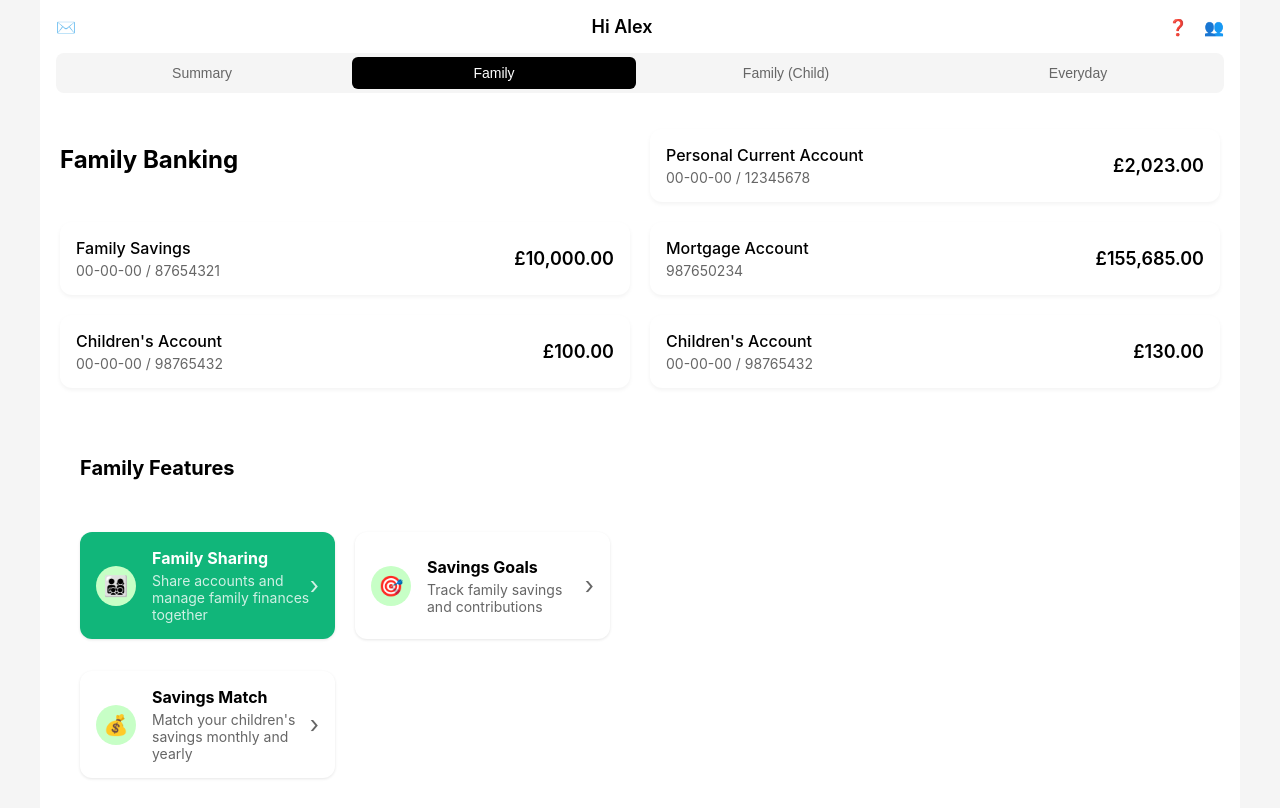
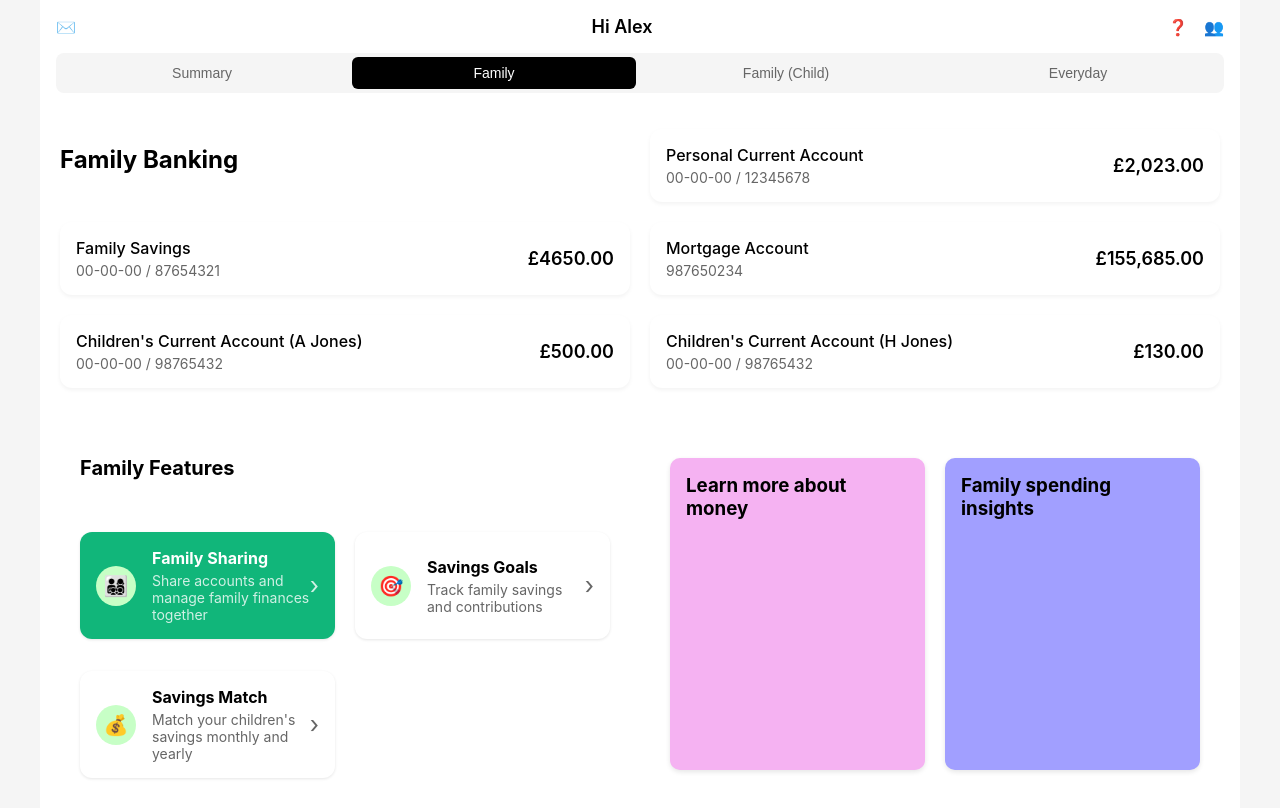
Before and after one commit to OsmanAli20/Quantum-Drift, a React (Create React App) app: page /familyparent in a window 1280 px wide. Built offline with nearby package versions, Linux system fonts and the light colour scheme.

Commit message:
Adding bottom components

```diff
--- a/src/pages/familyParent.jsx
+++ b/src/pages/familyParent.jsx
@@ -39,7 +39,7 @@ function FamilyParent() {
             <span className="account-name">Family Savings</span>
             <span className="account-number">00-00-00 / 87654321</span>
           </div>
-          <span className="account-balance">£10,000.00</span>
+          <span className="account-balance">£4650.00</span>
         </div>
 
         <div className="account-card">
@@ -52,15 +52,15 @@ function FamilyParent() {
 
         <div className="account-card">
           <div className="account-details">
-            <span className="account-name">Children's Account</span>
+            <span className="account-name">Children's Current Account (A Jones)</span>
             <span className="account-number">00-00-00 / 98765432</span>
           </div>
-          <span className="account-balance">£100.00</span>
+          <span className="account-balance">£500.00</span>
         </div>
 
         <div className="account-card">
           <div className="account-details">
-            <span className="account-name">Children's Account</span>
+            <span className="account-name">Children's Current Account (H Jones)</span>
             <span className="account-number">00-00-00 / 98765432</span>
           </div>
           <span className="account-balance">£130.00</span>
@@ -95,9 +95,20 @@ function FamilyParent() {
             <span className="chevron">›</span>
           </div>
         </section>
+
+        <section className="bottom-cards">
+          <div className="card shared-pot-card">
+            <h3>Learn more about money</h3>
+          </div>
+
+          <div className="card child-pot-card">
+            <h3>Family spending insights</h3>
+          </div>
+        </section>
+
       </main>
     </div>
   );
-}
+};
 
 export default FamilyParent;
--- a/src/pages/familySharing.jsx
+++ b/src/pages/familySharing.jsx
@@ -9,6 +9,7 @@ function FamilySharing() {
     <div className="bank-app">
       <header className="app-header">
         <div className="header-icons">
+        <button className="back-button" onClick={() => navigate(-1)}>←</button>
           <span className="icon">✉️</span>
           <span className="greeting">Hi Alex</span>
           <div className="right-icons">
@@ -36,7 +37,7 @@ function FamilySharing() {
         <h2>Family Pots</h2>
         <div className="account-card">
           <div className="account-details">
-            <span className="account-name">Children's Pot</span>
+            <span className="account-name">Children's Pot (A Jones)</span>
             <span className="account-number">Total Contributions</span>
           </div>
           <span className="account-balance">£50.00</span>
@@ -44,7 +45,7 @@ function FamilySharing() {
 
         <div className="account-card">
           <div className="account-details">
-            <span className="account-name">Children's Pot</span>
+            <span className="account-name">Children's Pot (H Jones)</span>
             <span className="account-number">Total Contributions</span>
           </div>
           <span className="account-balance">£73.00</span>
--- a/src/pages/saveMatch.jsx
+++ b/src/pages/saveMatch.jsx
@@ -11,7 +11,7 @@ function SaveMatch() {
 
   useEffect(() => {
     // TODO: Replace with actual API call
-    setChildSavings(1000); // Example value
+    setChildSavings(1000);
   }, []);
 
   const handleMonthlyMatchChange = (event) => {
--- a/src/styles/Home.css
+++ b/src/styles/Home.css
@@ -596,7 +596,7 @@
 
 .action-button {
   padding: 0.75rem 1.25rem;
-  background-color: #0077cc;
+  background-color: #11b67a;
   color: white;
   border: none;
   border-radius: 8px;
@@ -679,7 +679,7 @@
 }
 
 h2 {
-  padding: 1rem 0; /* 1rem top and bottom, 0 left and right */
+  padding: 1rem 0;
 }
 
 
@@ -720,3 +720,32 @@ h2 {
   font-weight: bold;
   color: #0077cc;
 }
+
+/* Family Parent Styles */
+.bottom-cards {
+  display: flex;
+  justify-content: space-between;
+  gap: 20px;
+  margin-top: 30px;
+  padding: 20px;
+}
+
+.bottom-cards .card {
+  flex: 1;
+  background-color: #f5f5f5;
+  padding: 16px;
+  border-radius: 10px;
+  box-shadow: 0 2px 5px rgba(0,0,0,0.1);
+}
+
+.bottom-cards .card h3 {
+  margin-top: 0;
+}
+
+.shared-pot-card {
+  background-color: #F5B2F2 !important;
+}
+
+.child-pot-card {
+  background-color: #A19FFF !important;
+}
```
